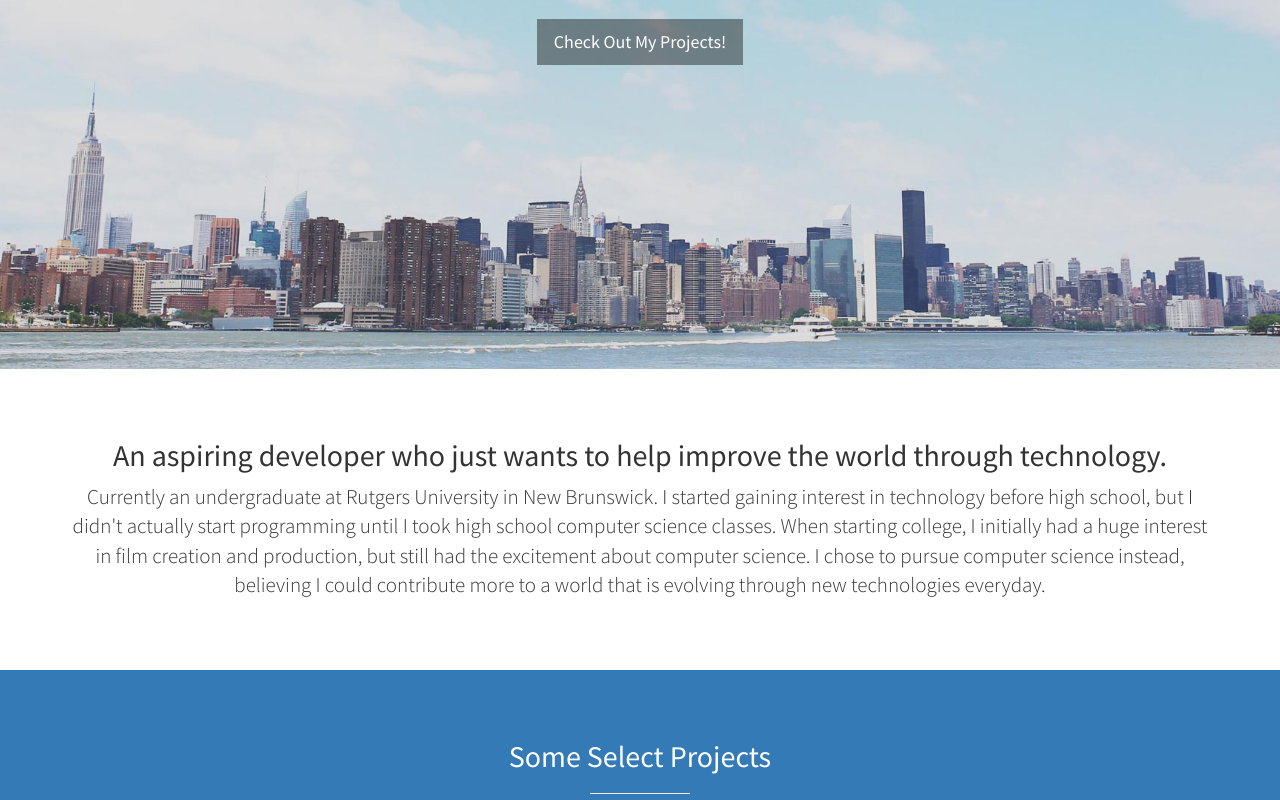
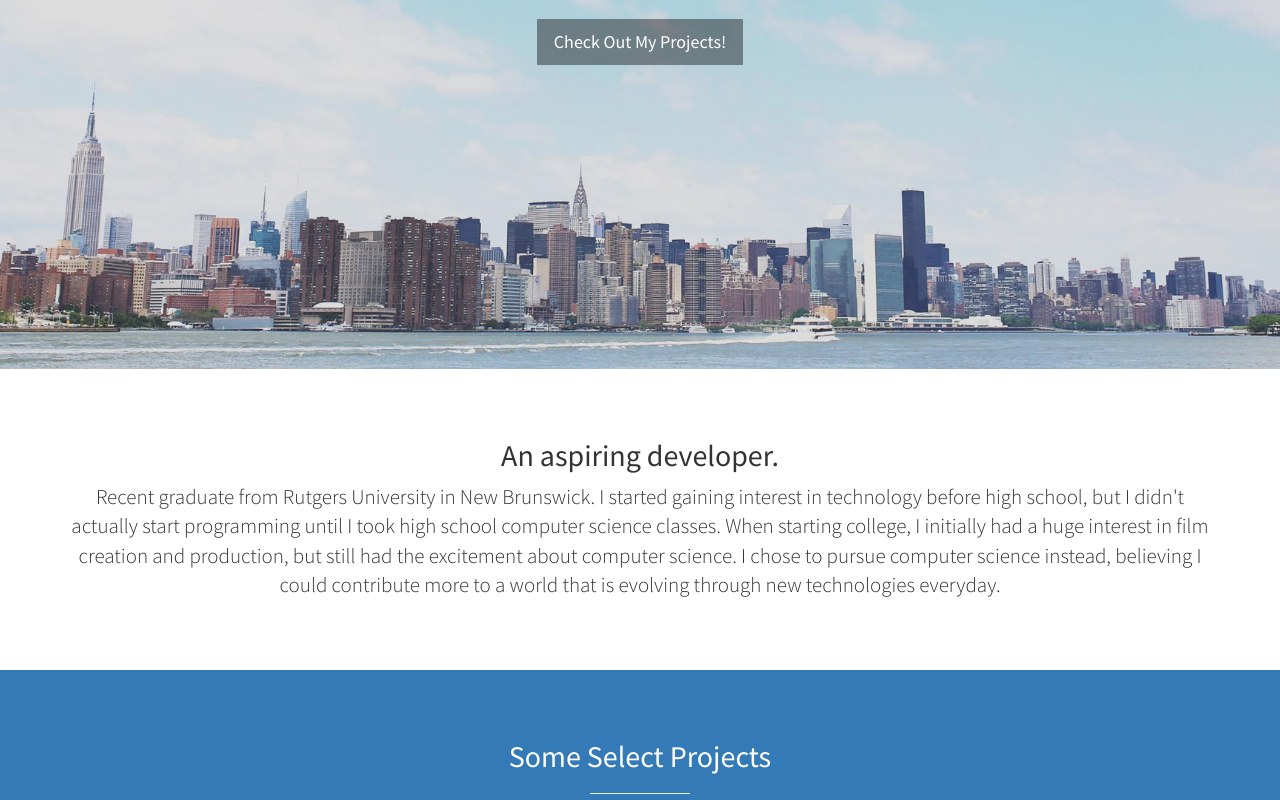
Before and after one commit to aCastrooo/acastrooo.github.io, a plain HTML site: page index.html in a window 1280 px wide. Shown: the part 431-1231 px from the top of the page. Drawn offline with Linux system fonts and the light colour scheme.

Commit message:
Updated resume and description

```diff
--- a/index.html
+++ b/index.html
@@ -73,8 +73,8 @@
         <div class="container">
             <div class="row">
                 <div class="col-lg-12 text-center">
-                    <h2>An aspiring developer who just wants to help improve the world through technology.</h2>
-                    <p class="lead">Currently an undergraduate at Rutgers University in New Brunswick.
+                    <h2>An aspiring developer.</h2>
+                    <p class="lead">Recent graduate from Rutgers University in New Brunswick.
                       I started gaining interest in technology before high school, but I didn't actually start programming until I took high school computer science classes.
                       When starting college, I initially had a huge interest in film creation and production, but still had the excitement about computer science. I chose to pursue computer science instead,
                       believing I could contribute more to a world that is evolving through new technologies everyday.
```
Also changed, not shown: 1 other file.
